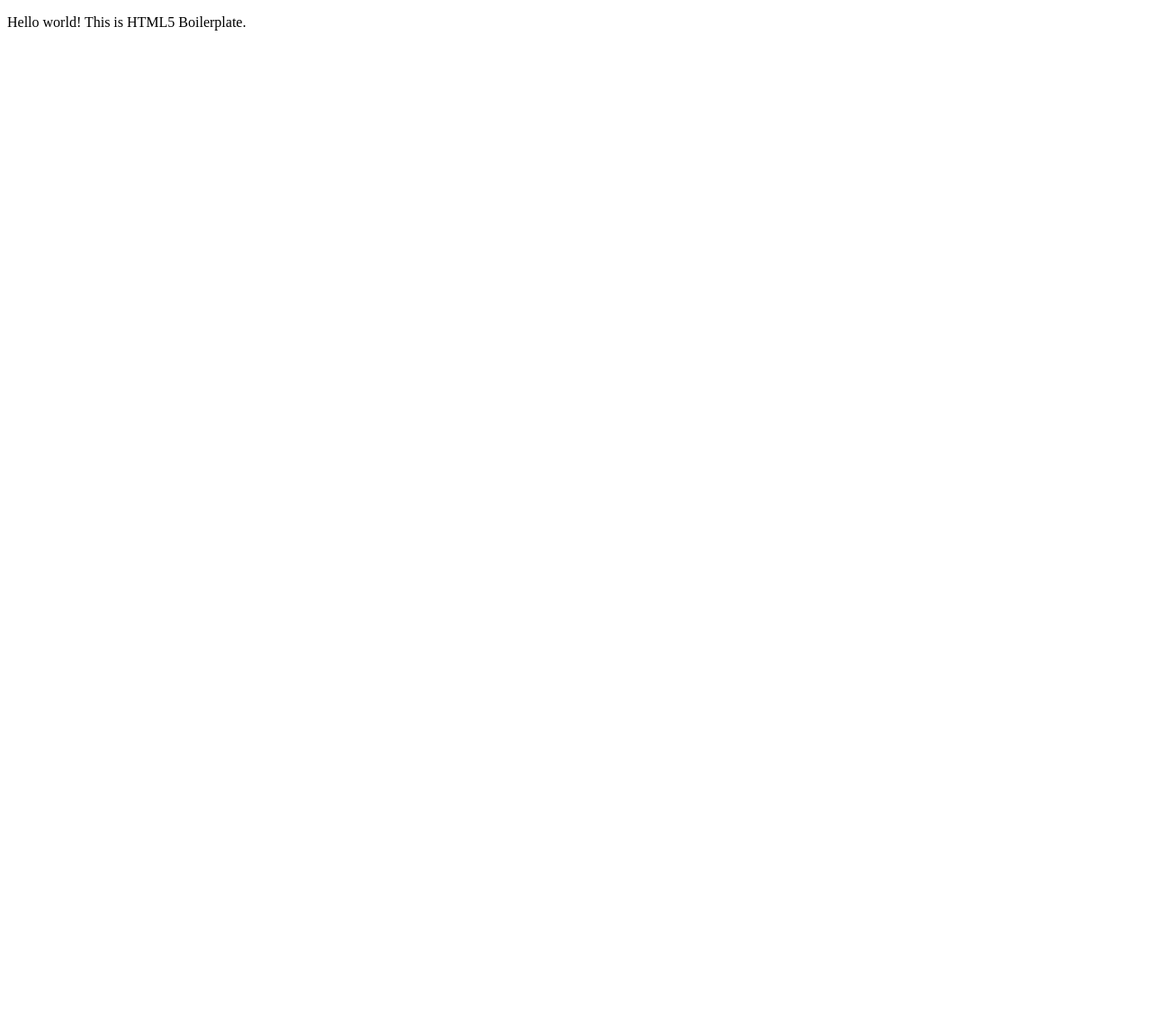
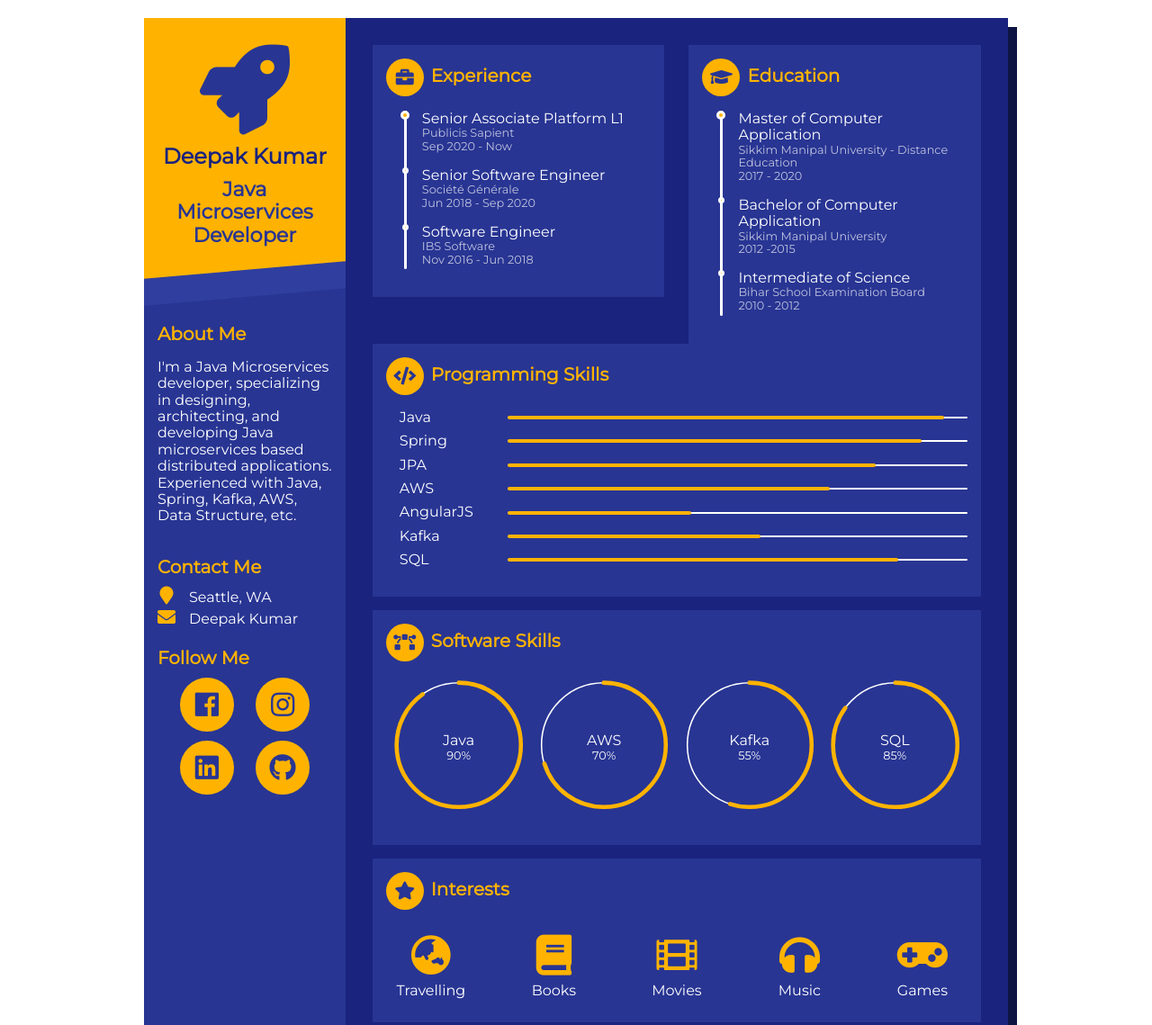
Before and after one commit to DeepakKrPS/DeepakKrPS, a plain HTML site: page index.html in a window 1280 px wide. Shown: the top 1139 px of the page at 90% size. Before the commit the page ends 800 px from the top, so only its background shows below. Drawn offline with nearby package versions, Linux system fonts and the light colour scheme.

Commit message:
Sample resume

```diff
--- a/index.html
+++ b/index.html
@@ -1,31 +1,145 @@
-<!doctype html>
-<!-- Fill In Your Website Language -->
-<html class="no-js" lang="">
+<!DOCTYPE html>
+<html lang="en" >
+<head>
+  <meta charset="UTF-8">
+  <title>Deepak Kumar - Resume</title>
+  <meta name="viewport" content="width=device-width, initial-scale=1">
+<link rel="stylesheet" href="https://use.fontawesome.com/releases/v5.1.0/css/all.css" integrity="sha384-lKuwvrZot6UHsBSfcMvOkWwlCMgc0TaWr+30HWe3a4ltaBwTZhyTEggF5tJv8tbt" crossorigin="anonymous"><link rel="stylesheet" href="https://cdnjs.cloudflare.com/ajax/libs/normalize/5.0.0/normalize.min.css">
+<link rel="stylesheet" href="./styles.css">
 
-<head>
-  <meta charset="utf-8">
-  <title><!-- Fill In Your Website Title Here --></title>
-  <meta name="description" content="">
-  <meta name="viewport" content="width=device-width, initial-scale=1">
+</head>
+<body>
+<div class="resume">
+  <div class="base">
+    <div class="profile">
+      <div class="photo">
+        <i class="fas fa-rocket"></i>
+      </div>
+      <div class="info">
+        <h1 class="name">Deepak Kumar</h1>
+        <h2 class="job">Java Microservices Developer</h2>
+      </div>
+    </div>
+    <div class="about">
+      <h3>About Me</h3>
+      <p>I'm a Java Microservices developer, specializing in designing, architecting, and developing Java microservices based distributed applications. Experienced with Java, Spring, Kafka, AWS, Data Structure, etc.</p>
+    </div>
+    <div class="contact">
+      <h3>Contact Me</h3>
+      <div class="address"><a href="https://goo.gl/maps/i4pQXWrBshUa1gfP7"><i class="fas fa-map-marker"></i><span>Seattle, WA</span></a>
+      </div>
+      <div class="email"><a href="mailto:tech.deepak5@gmail.com"><i class="fas fa-envelope"></i><span>Deepak Kumar</span></a></div>
+    </div>
+    <div class="follow">
+      <h3>Follow Me</h3>
+      <div class="box">
+        <a href="https://www.facebook.com/dkansh1/" target="_blank"><i class="fab fa-facebook"></i></a>
+        <a href="https://www.instagram.com/dk.ansh/" target="_blank"><i class="fab fa-instagram "></i></a>
+        <a href="https://www.linkedin.com/in/dkansh/" target="_blank"><i class="fab fa-linkedin"></i></a>
+        <a href="https://github.com/dkansh/" target="_blank"><i class="fab fa-github"></i></a>
+      </div>
+    </div>
+  </div>
+  <div class="func">
+    <div class="work">
+      <h3><i class="fa fa-briefcase"></i>Experience</h3>
+      <ul>
+        <li><span>Senior Associate Platform L1</span><small>Publicis Sapient</small><small>Sep 2020 - Now</small></li>
+        <li><span>Senior Software Engineer</span><small>Société Générale</small><small>Jun 2018 - Sep 2020</small></li>
+        <li><span>Software Engineer</span><small>IBS Software</small><small>Nov 2016 - Jun 2018</small></li>
+      </ul>
+    </div>
+    <div class="edu">
+      <h3><i class="fa fa-graduation-cap"></i>Education</h3>
+      <ul>
+        <li><span>Master of Computer Application</span><small>Sikkim Manipal University - Distance Education</small><small>2017 - 2020</small></li>
+        <li><span>Bachelor of Computer Application</span><small>Sikkim Manipal University</small><small>2012 -2015</small></li>
+        <li><span>Intermediate of Science</span><small>Bihar School Examination Board</small><small>2010 - 2012</small></li>
+      </ul>
+    </div>
+    <div class="skills-prog">
+      <h3><i class="fas fa-code"></i>Programming Skills</h3>
+      <ul>
+        <li data-percent="95"><span>Java</span>
+          <div class="skills-bar">
+            <div class="bar"></div>
+          </div>
+        </li>
+        <li data-percent="90"><span>Spring</span>
+          <div class="skills-bar">
+            <div class="bar"></div>
+          </div>
+        </li>
+        <li data-percent="80"><span>JPA</span>
+          <div class="skills-bar">
+            <div class="bar"></div>
+          </div>
+        </li>
+        <li data-percent="70"><span>AWS</span>
+          <div class="skills-bar">
+            <div class="bar"></div>
+          </div>
+        </li>
+        <li data-percent="40"><span>AngularJS</span>
+          <div class="skills-bar">
+            <div class="bar"></div>
+          </div>
+        </li>
+        <li data-percent="55"><span>Kafka</span>
+          <div class="skills-bar">
+            <div class="bar"></div>
+          </div>
+        </li>
+        <li data-percent="85"><span>SQL</span>
+          <div class="skills-bar">
+            <div class="bar"></div>
+          </div>
+        </li>
+      </ul>
+    </div>
+    <div class="skills-soft">
+      <h3><i class="fas fa-bezier-curve"></i>Software Skills</h3>
+      <ul>
+        <li data-percent="90">
+          <svg viewbox="0 0 100 100">
+            <circle cx="50" cy="50" r="45"></circle>
+            <circle class="cbar" cx="50" cy="50" r="45"></circle>
+          </svg><span>Java</span><small></small>
+        </li>
+        <li data-percent="70">
+          <svg viewbox="0 0 100 100">
+            <circle cx="50" cy="50" r="45"></circle>
+            <circle class="cbar" cx="50" cy="50" r="45"></circle>
+          </svg><span>AWS</span><small></small>
+        </li>
+        <li data-percent="55">
+          <svg viewbox="0 0 100 100">
+            <circle cx="50" cy="50" r="45"></circle>
+            <circle class="cbar" cx="50" cy="50" r="45"></circle>
+          </svg><span>Kafka</span><small></small>
+        </li>
+        <li data-percent="85">
+          <svg viewbox="0 0 100 100">
+            <circle cx="50" cy="50" r="45"></circle>
+            <circle class="cbar" cx="50" cy="50" r="45"></circle>
+          </svg><span>SQL</span><small></small>
+        </li>
+      </ul>
+    </div>
+    <div class="interests">
+      <h3><i class="fas fa-star"></i>Interests</h3>
+      <div class="interests-items">
+        <div class="art"><i class="fas fa-globe-asia"></i><span>Travelling</span></div>
+        <div class="art"><i class="fas fa-book"></i><span>Books</span></div>
+        <div class="movies"><i class="fas fa-film"></i><span>Movies</span></div>
+        <div class="music"><i class="fas fa-headphones"></i><span>Music</span></div>
+        <div class="games"><i class="fas fa-gamepad"></i><span>Games</span></div>
+      </div>
+    </div>
+  </div>
+</div>
+<!-- partial -->
+  <script src='https://cdnjs.cloudflare.com/ajax/libs/jquery/2.2.4/jquery.min.js'></script><script  src="./script.js"></script>
 
-<!--   <meta property="og:title" content="">
-  <meta property="og:type" content="">
-  <meta property="og:url" content="">
-  <meta property="og:image" content="">
- -->
-<!--   <link rel="manifest" href="site.webmanifest">
-  <link rel="apple-touch-icon" href="icon.png"> -->
-  <!-- Place favicon.ico in the root directory -->
-
-  <link rel="stylesheet" href="/styles.css">
-
-  <meta name="theme-color" content="#ffffff">
-</head>
-
-<body>
-
-  <!-- Add your site or application content here -->
-  <p>Hello world! This is HTML5 Boilerplate.</p>
 </body>
-
 </html>
--- /dev/null
+++ b/script.js
@@ -0,0 +1,68 @@
+(function() {
+    $(".skills-prog li")
+      .find(".skills-bar")
+      .each(function(i) {
+        $(this)
+          .find(".bar")
+          .delay(i * 150)
+          .animate(
+            {
+              width:
+                $(this)
+                  .parents()
+                  .attr("data-percent") + "%"
+            },
+            1000,
+            "linear",
+            function() {
+              return $(this).css({
+                "transition-duration": ".5s"
+              });
+            }
+          );
+      });
+
+    $(".skills-soft li")
+      .find("svg")
+      .each(function(i) {
+        var c, cbar, circle, percent, r;
+        circle = $(this).children(".cbar");
+        r = circle.attr("r");
+        c = Math.PI * (r * 2);
+        percent = $(this)
+          .parent()
+          .data("percent");
+        cbar = (100 - percent) / 100 * c;
+        circle.css({
+          "stroke-dashoffset": c,
+          "stroke-dasharray": c
+        });
+        circle.delay(i * 150).animate(
+          {
+            strokeDashoffset: cbar
+          },
+          1000,
+          "linear",
+          function() {
+            return circle.css({
+              "transition-duration": ".3s"
+            });
+          }
+        );
+        $(this)
+          .siblings("small")
+          .prop("Counter", 0)
+          .delay(i * 150)
+          .animate(
+            {
+              Counter: percent
+            },
+            {
+              duration: 1000,
+              step: function(now) {
+                return $(this).text(Math.ceil(now) + "%");
+              }
+            }
+          );
+      });
+  }.call(this));
--- a/styles.css
+++ b/styles.css
@@ -0,0 +1,511 @@
+@import url("https://fonts.googleapis.com/css?family=Montserrat");
+* {
+  outline: none;
+}
+
+*,
+*:before,
+*:after {
+  box-sizing: inherit;
+}
+
+html,
+body {
+  box-sizing: border-box;
+  margin: 0;
+  padding: 0;
+  transition: 0.5s;
+  background: #ffffff;
+  cursor: default;
+  font-family: "Montserrat", sans-serif;
+  font-size: 16px;
+}
+
+a {
+  text-decoration: none;
+  color: #ffffff;
+  display: block;
+  transition-duration: 0.3s;
+}
+
+ul {
+  list-style-type: none;
+  padding: 0;
+}
+
+h3 {
+  color: #ffb300;
+  margin: 10px 0;
+  font-size: 1.25em;
+}
+
+.resume {
+  width: 960px;
+  background: #1a237e;
+  color: #ffffff;
+  margin: 20px auto;
+  box-shadow: 10px 10px #0e1442;
+  position: relative;
+  display: flex;
+}
+
+.resume .base,
+.resume .func {
+  box-sizing: border-box;
+  float: left;
+}
+
+.resume .base > div,
+.resume .func > div {
+  padding-bottom: 10px;
+}
+
+.resume .base > div:last-of-type,
+.resume .func > div:last-of-type {
+  padding-bottom: 0;
+}
+
+.resume .base {
+  width: 30%;
+  padding: 30px 15px;
+  background: #283593;
+  color: #ffffff;
+}
+
+.resume .base .profile {
+  background: #ffb300;
+  padding: 30px 15px 40px 15px;
+  margin: -30px -15px 45px -15px;
+  position: relative;
+  z-index: 2;
+}
+
+.resume .base .profile::after {
+  content: "";
+  position: absolute;
+  background: #303f9f;
+  width: 100%;
+  height: 30px;
+  bottom: -15px;
+  left: 0;
+  transform: skewY(-5deg);
+  z-index: -1;
+}
+
+.resume .base .profile .photo img {
+  width: 100%;
+  border-radius: 50%;
+}
+
+.resume .base .profile .photo {
+  display: flex;
+  justify-content: center;
+  align-items: center;
+}
+
+.resume .base .profile .fa-rocket {
+  font-size: 100px;
+  text-align: center;
+  margin: auto;
+  color: #283593;
+}
+
+.resume .base .profile .info {
+  text-align: center;
+  color: #ffffff;
+}
+
+.resume .base .profile .info .name {
+  margin-top: 10px;
+  margin-bottom: 0;
+  font-size: 1.50em;
+  color: #1a237e;
+}
+
+.resume .base .profile .info .job {
+  margin-top: 10px;
+  margin-bottom: 0;
+  font-size: 1.4em;
+  color: #283593;
+}
+
+.resume .base .contact div {
+  line-height: 24px;
+}
+
+.resume .base .contact div a:hover {
+  color: #fdd835;
+}
+
+.resume .base .contact div a:hover span::after {
+  width: 100%;
+}
+
+.resume .base .contact div:hover i {
+  color: #fdd835;
+}
+
+.resume .base .contact div i {
+  color: #ffb300;
+  width: 20px;
+  height: 20px;
+  font-size: 20px;
+  text-align: center;
+  margin-right: 15px;
+  transition-duration: 0.3s;
+}
+
+.resume .base .contact div span {
+  position: relative;
+}
+
+.resume .base .contact div span::after {
+  content: "";
+  position: absolute;
+  background: #fdd835;
+  height: 1px;
+  width: 0;
+  bottom: 0;
+  left: 0;
+  transition-duration: 0.3s;
+}
+
+.resume .base .follow .box {
+  text-align: center;
+  vertical-align: middle;
+}
+
+.resume .base .follow .box a {
+  display: inline-block;
+  vertical-align: text-bottom;
+}
+
+.resume .base .follow .box a:hover i {
+  background: #fdd835;
+  border-radius: 5px;
+  transform: rotate(45deg) scale(0.8);
+}
+
+.resume .base .follow .box a:hover i::before {
+  transform: rotate(-45deg) scale(1.5);
+}
+
+.resume .base .follow .box i {
+  display: inline-block;
+  font-size: 30px;
+  background: #ffb300;
+  width: 60px;
+  height: 60px;
+  border-radius: 50%;
+  line-height: 60px;
+  color: #283593;
+  margin: 0 10px 10px 10px;
+  transition-duration: 0.3s;
+}
+
+.resume .base .follow .box i::before {
+  transition-duration: 0.3s;
+}
+
+.resume .base .follow .box i.fa::before {
+  display: block;
+}
+
+.resume .func {
+  width: 100%;
+  padding: 30px;
+}
+
+.resume .func:hover > div {
+  transition-duration: 0.5s;
+}
+
+.resume .func:hover > div:hover h3 i {
+  transform: scale(1.25);
+}
+
+.resume .func:hover > div:not(:hover) {
+  opacity: 0.5;
+}
+
+.resume .func h3 {
+  transition-duration: 0.3s;
+  margin-top: 0;
+}
+
+.resume .func h3 i {
+  color: #283593;
+  background: #ffb300;
+  width: 42px;
+  height: 42px;
+  font-size: 20px;
+  line-height: 42px;
+  border-radius: 50%;
+  text-align: center;
+  vertical-align: middle;
+  margin-right: 8px;
+  transition-duration: 0.3s;
+}
+
+.resume .func .work,
+.resume .func .edu {
+  float: left;
+}
+
+.resume .func .work small,
+.resume .func .edu small {
+  display: block;
+  opacity: 0.7;
+}
+
+.resume .func .work ul li,
+.resume .func .edu ul li {
+  position: relative;
+  margin-left: 15px;
+  padding-left: 25px;
+  padding-bottom: 15px;
+}
+
+.resume .func .work ul li:hover::before,
+.resume .func .edu ul li:hover::before {
+  -webkit-animation: circle 1.2s infinite;
+          animation: circle 1.2s infinite;
+}
+
+.resume .func .work ul li:hover span,
+.resume .func .edu ul li:hover span {
+  color: #fdd835;
+}
+
+@-webkit-keyframes circle {
+  from {
+    box-shadow: 0 0 0 0px #fdd835;
+  }
+  to {
+    box-shadow: 0 0 0 6px rgba(255, 255, 255, 0);
+  }
+}
+
+@keyframes circle {
+  from {
+    box-shadow: 0 0 0 0px #fdd835;
+  }
+  to {
+    box-shadow: 0 0 0 6px rgba(255, 255, 255, 0);
+  }
+}
+.resume .func .work ul li:first-of-type::before,
+.resume .func .edu ul li:first-of-type::before {
+  width: 10px;
+  height: 10px;
+  left: 1px;
+}
+
+.resume .func .work ul li:last-of-type,
+.resume .func .edu ul li:last-of-type {
+  padding-bottom: 3px;
+}
+
+.resume .func .work ul li:last-of-type::after,
+.resume .func .edu ul li:last-of-type::after {
+  border-radius: 1.5px;
+}
+
+.resume .func .work ul li::before,
+.resume .func .work ul li::after,
+.resume .func .edu ul li::before,
+.resume .func .edu ul li::after {
+  content: "";
+  display: block;
+  position: absolute;
+}
+
+.resume .func .work ul li::before,
+.resume .func .edu ul li::before {
+  width: 7px;
+  height: 7px;
+  border: 3px solid #ffffff;
+  background: #ffb300;
+  border-radius: 50%;
+  left: 3px;
+  z-index: 1;
+}
+
+.resume .func .work ul li::after,
+.resume .func .edu ul li::after {
+  width: 3px;
+  height: 100%;
+  background: #ffffff;
+  left: 5px;
+  top: 0;
+}
+
+.resume .func .work ul li span,
+.resume .func .edu ul li span {
+  transition-duration: 0.3s;
+}
+
+.resume .func .work {
+  width: 48%;
+  background: #283593;
+  padding: 15px;
+  margin: 0 4% 15px 0;
+}
+
+.resume .func .edu {
+  width: 48%;
+  background: #283593;
+  padding: 15px;
+}
+
+.resume .func .skills-prog {
+  clear: both;
+  background: #283593;
+  padding: 15px;
+}
+
+.resume .func .skills-prog ul {
+  margin-left: 15px;
+}
+
+.resume .func .skills-prog ul li {
+  margin-bottom: 8px;
+  display: flex;
+  align-items: center;
+  transition-duration: 0.3s;
+}
+
+.resume .func .skills-prog ul li:hover {
+  color: #fdd835;
+}
+
+.resume .func .skills-prog ul li:hover .skills-bar .bar {
+  background: #fdd835;
+  box-shadow: 0 0 0 1px #fdd835;
+}
+
+.resume .func .skills-prog ul li span {
+  display: block;
+  width: 120px;
+}
+
+.resume .func .skills-prog ul li .skills-bar {
+  background: #ffffff;
+  height: 2px;
+  width: calc(100% - 120px);
+  position: relative;
+  border-radius: 2px;
+}
+
+.resume .func .skills-prog ul li .skills-bar .bar {
+  position: absolute;
+  top: -1px;
+  height: 4px;
+  background: #ffb300;
+  box-shadow: 0 0 0 #ffb300;
+  border-radius: 5px;
+}
+
+.resume .func .skills-soft {
+  clear: both;
+  background: #283593;
+  padding: 15px;
+  margin: 15px 0 0;
+}
+
+.resume .func .skills-soft ul {
+  display: flex;
+  justify-content: space-between;
+  text-align: center;
+}
+
+.resume .func .skills-soft ul li {
+  position: relative;
+}
+
+.resume .func .skills-soft ul li:hover svg .cbar {
+  stroke: #fdd835;
+  stroke-width: 4px;
+}
+
+.resume .func .skills-soft ul li:hover span,
+.resume .func .skills-soft ul li:hover small {
+  transform: scale(1.2);
+}
+
+.resume .func .skills-soft ul li svg {
+  width: 95%;
+  fill: transparent;
+  transform: rotate(-90deg);
+}
+
+.resume .func .skills-soft ul li svg circle {
+  stroke-width: 1px;
+  stroke: #ffffff;
+}
+
+.resume .func .skills-soft ul li svg .cbar {
+  stroke-width: 3px;
+  stroke: #ffb300;
+  stroke-linecap: round;
+}
+
+.resume .func .skills-soft ul li span,
+.resume .func .skills-soft ul li small {
+  position: absolute;
+  display: block;
+  width: 100%;
+  top: 52%;
+  transition-duration: 0.3s;
+}
+
+.resume .func .skills-soft ul li span {
+  top: 40%;
+}
+
+.resume .func .interests {
+  background: #283593;
+  margin: 15px 0 0;
+  padding: 15px;
+}
+
+.resume .func .interests-items {
+  box-sizing: border-box;
+  padding: 0 0 15px;
+  width: 100%;
+  text-align: center;
+  display: flex;
+  justify-content: space-between;
+}
+
+.resume .func .interests-items div {
+  display: flex;
+  flex-direction: column;
+  justify-content: center;
+  align-items: center;
+  width: 100px;
+  height: 100px;
+  border-radius: 50%;
+}
+
+.resume .func .interests-items div:hover i {
+  transform: scale(1.2);
+}
+
+.resume .func .interests-items div:hover span {
+  color: #fdd835;
+  transition-duration: 0.3s;
+}
+
+.resume .func .interests-items div i {
+  font-size: 45px;
+  width: 60px;
+  height: 60px;
+  line-height: 60px;
+  color: #ffb300;
+  transition-duration: 0.3s;
+}
+
+.resume .func .interests-items div span {
+  display: block;
+}
```
